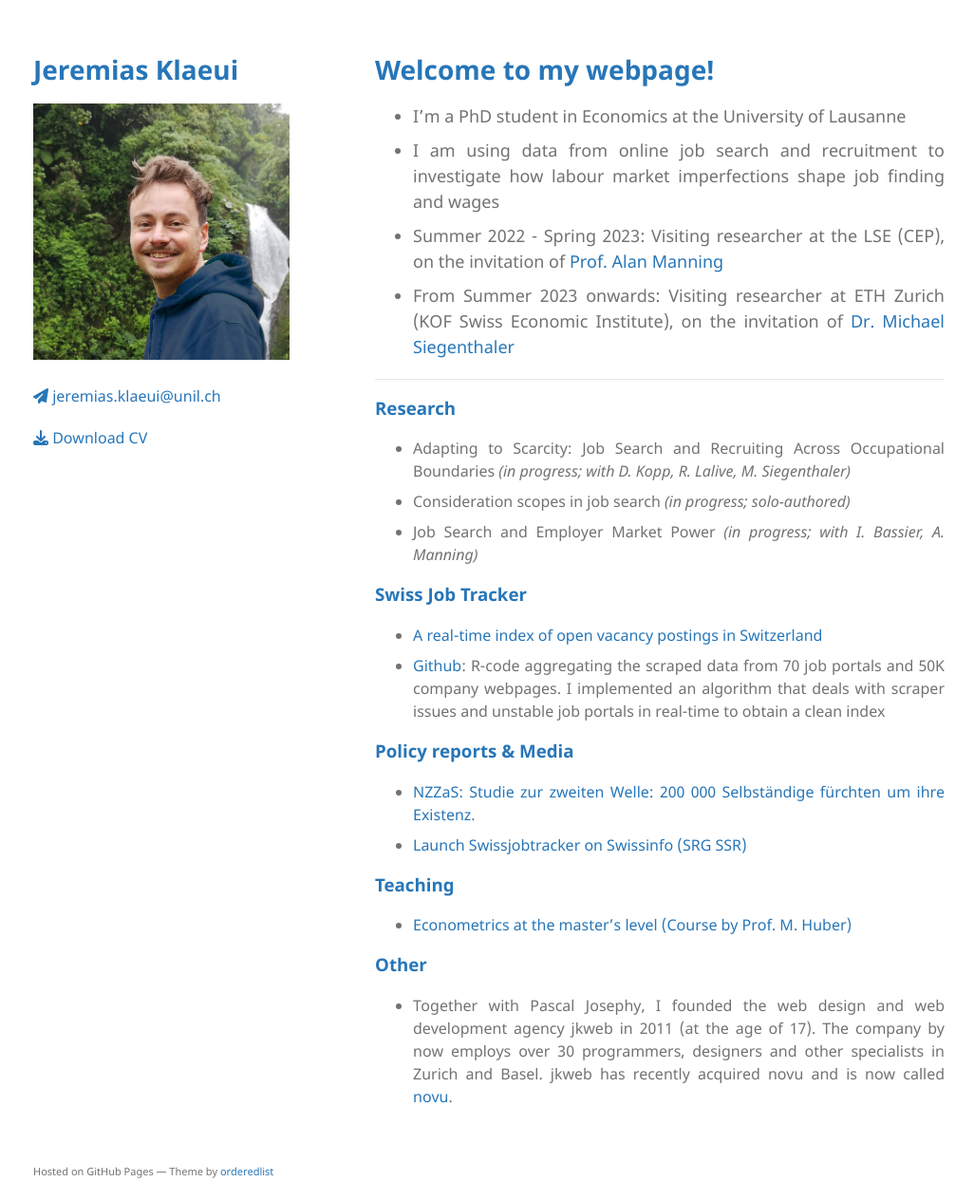
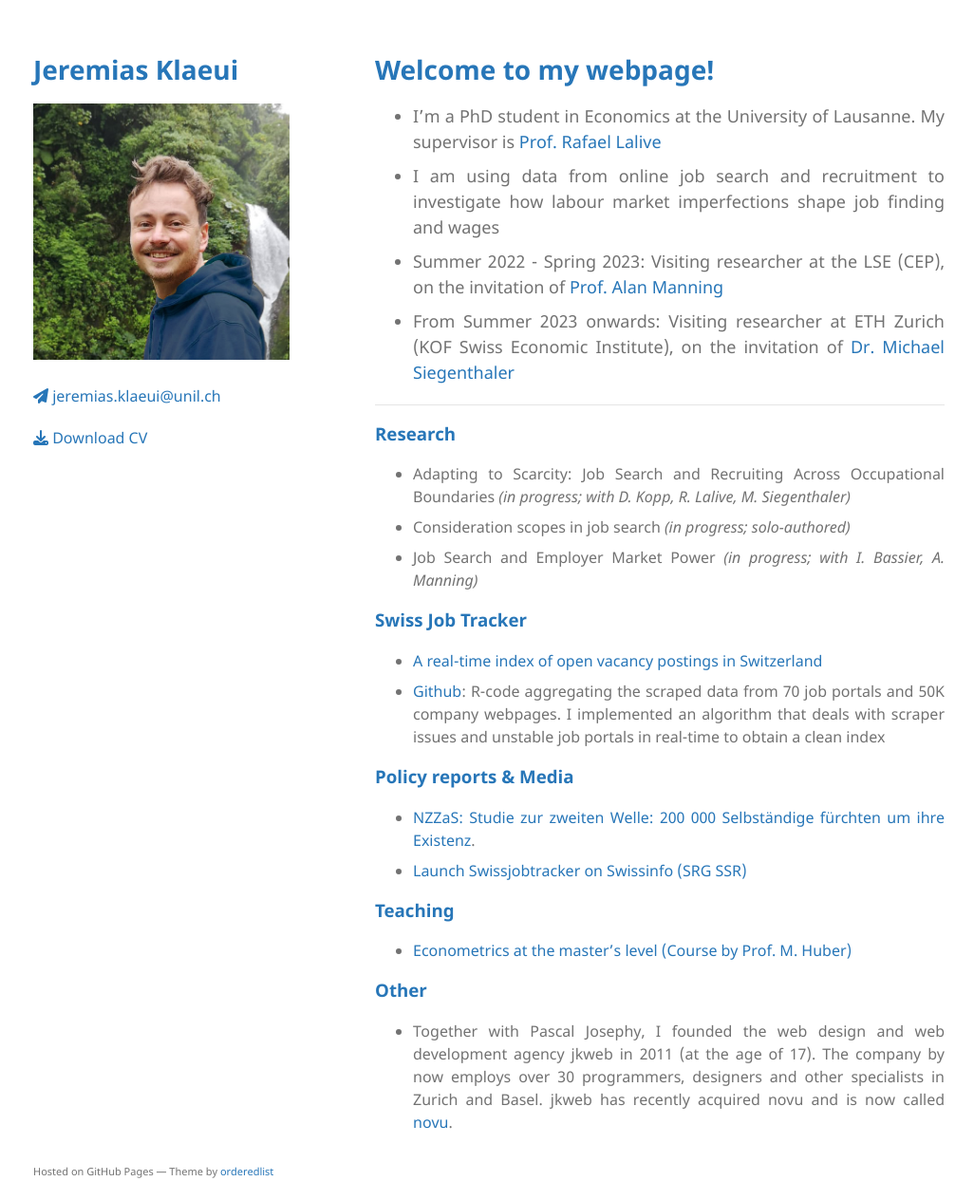
Before and after one commit to jklaeui/jklaeui.github.io, a Jekyll site: the page built from index.md, in a window 1280 px wide and 1264 px high. Shown: the whole window at 95% size, without its empty margins (125-1151 px from the left). Built offline with Jekyll 4.4.1, drawn with Linux system fonts in a browser that asks for light colours; nearby versions of some CDN libraries; our own code applies the rules of GitHub Pages for plain Markdown files; the repository's description, which GitHub fills in, is left out.

Commit message:
add rafa

```diff
--- a/index.md
+++ b/index.md
@@ -1,6 +1,6 @@
 # Welcome to my webpage!
 
-- I'm a PhD student in Economics at the University of Lausanne
+- I'm a PhD student in Economics at the University of Lausanne. My supervisor is [Prof. Rafael Lalive](https://sites.google.com/site/rafaellalive/)
 - I am using data from online job search and recruitment to investigate how labour market imperfections shape job finding and wages
 - Summer 2022 - Spring 2023: Visiting researcher at the LSE (CEP), on the invitation of [Prof. Alan Manning](https://en.wikipedia.org/wiki/Alan_Manning)
 - From Summer 2023 onwards: Visiting researcher at ETH Zurich (KOF Swiss Economic Institute), on the invitation of [Dr. Michael Siegenthaler](https://kof.ethz.ch/en/the-institute/kof-divisions/research-division-labour-market-economics.html)
```
